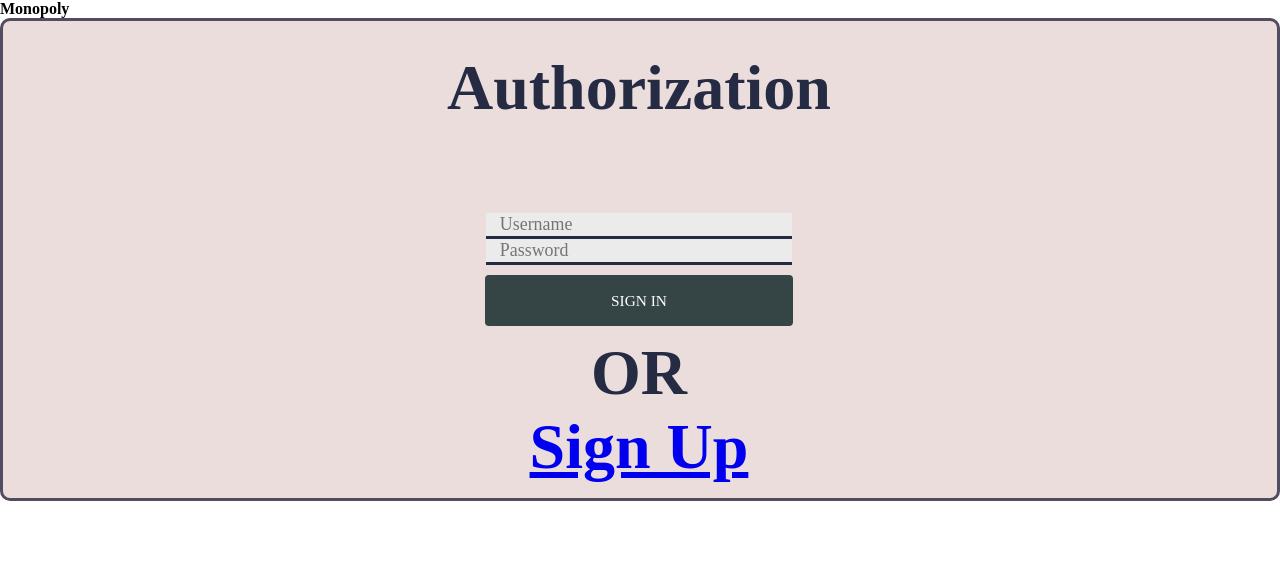
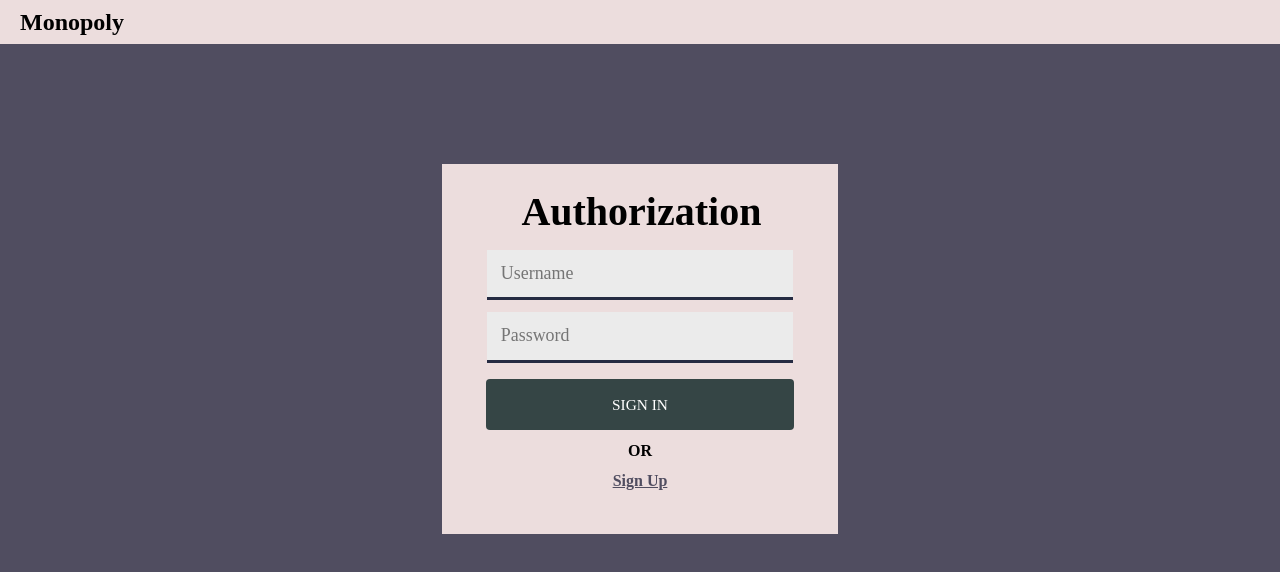
Before and after one commit to Ignat36/ITIROD, a website: page Monopoly/public/authorization.html in a window 1280 px wide. Drawn offline with Linux system fonts and the light colour scheme.

Commit message:
reg, auth

```diff
--- a/Monopoly/public/authorization.html
+++ b/Monopoly/public/authorization.html
@@ -5,21 +5,22 @@
     <link rel="stylesheet" href="css/auth.css">
     <link rel="stylesheet" href="css/global.css"/>
 </head>
-<body>
-    <header>
-        <nav>
+<body class="auth__body">
+<header class="header__nav">
+    <nav class="header__title">
         <strong>
             <b>Monopoly</b>
         </strong>
     </nav>
 </header>
 <main class="page-signin__main">
-        <section class="main__auth-data">
+    <div class="auth__main_div">
+        <section class="auth-data__section">
             <header class="auth-data__header">
                 <b>Authorization</b>
             </header>
             <main class="auth-data__main">
-                <form class="main__form" action="index.html" method="get" id="authForm" name="signin">
+                <form class="main__form" action="index.html" method="get" id="regiForm" name="signup">
                     <input
                             class="form__input-field"
                             id="username"
@@ -37,12 +38,11 @@
                         <b class="submit-btn__text">Sign In</b>
                     </button>
                     <strong><b>OR</b></strong>
-                    <a class="form__redirect-btn" href="registration.html">
-                        <b class="redirect-btn__text">Sign Up</b>
-                    </a>
+                    <a href="registration.html" class="ref-text">Sign Up</a>
                 </form>
             </main>
         </section>
+    </div>
 </main>
 </body>
 </html>
--- a/Monopoly/public/css/auth.css
+++ b/Monopoly/public/css/auth.css
@@ -1,99 +1,46 @@
-/*Page-Signup*/
-.page-authorization-wrapper {
-    position: relative;
-    background-color: var(--color-loght);
-    width: 100%;
-    overflow: hidden;
-    display: flex;
-    flex-direction: column;
-    padding: var(--padding-11xs) 0.31rem;
-    box-sizing: border-box;
-    align-items: flex-end;
-    justify-content: flex-end;
-    text-align: center;
-    font-size: 2.25rem;
-    color: var(--color-dark);
-    font-family: var(--paragraph);
+
+.auth__body {
+    background-color: #504D60;
 }
 
-.page-signin {
-    align-self: stretch;
+.auth-data__main {
     display: flex;
-    flex-direction: column;
+    justify-content: center;
     align-items: center;
-    justify-content: center;
-    gap: 3.71rem;
+    height: 100%;
+    padding: 10px;
 }
 
-/*Page-Signup__Header*/
-.page-signin__header {
+.auth-data__header {
+    display: flex;
+    justify-content: space-between;
+    align-items: center;
     flex-direction: column;
-    justify-content: center;
-    text-align: left;
-    color: var(--text-color);
+    white-space: nowrap;
+    font-weight: bold;
+    margin-right: 10px;
+    font-size: 5vh;
+    padding-left: 1vw;
 }
 
-.page-signin__header,
-.page-signin__header__content {
-    align-self: stretch;
-    display: flex;
-    align-items: center;
-}
-
-.page-signin__header__content {
-    overflow: hidden;
-    flex-direction: row;
-    padding: 1rem 8.5rem;
-    justify-content: space-between;
-}
 
 /*Page-Signup__Main*/
 .page-signin__main {
-    height: 26.2125rem;
-    display: flex;
-    flex-direction: row;
+    justify-content: center;
     align-items: center;
-    align-self: stretch;
-    border-radius: var(--br-3xs);
-    background-color: var(--color-loght);
-    border: 3px solid var(--color-dark);
-    padding: var(--padding-10xl) 2.94rem var(--padding-10xl) 2.81rem;
-    justify-content: center;
-    gap: 7.88rem;
-    font-size: 1.56rem;
+    height: 100%;
+    padding: 15vh;
 }
 
-/*Page-Signup__Footer*/
-.page-signin__footer {
-    align-self: stretch;
-    display: flex;
-    flex-direction: row;
-    align-items: flex-start;
-    justify-content: space-between;
-    font-size: var(--font-size-xl);
+.auth-data__section {
+    background-color: #ECDDDD;
+    width: fit-content;
+    border: 3vh solid #ECDDDD;
 }
 
-/*Mobile version styles*/
-@media screen and (max-width: 1325px) {
-    .page-signin__header__content {
-        flex-direction: column;
-        gap: 0.94rem;
-        align-items: center;
-        justify-content: center;
-    }
-
-    .page-signin__header__content {
-        gap: 0.06rem;
-    }
+.auth__main_div {
+    display: flex;
+    justify-content: center;
+    align-items: center;
+    height: 100%;
 }
-
-@media screen and (max-width: 880px) {
-    #sign-in__img,
-    #footer__logo-right {
-        display: none;
-    }
-
-    .page-signin__footer {
-        display: contents;
-    }
-}
--- a/Monopoly/public/css/global.css
+++ b/Monopoly/public/css/global.css
@@ -75,6 +75,20 @@ body {
     --br-3xs: 10px;
     --br-5xl: 24px;
     --br-8xs: 5px;
+}
+
+.header__nav {
+    display: flex;
+    justify-content: space-between;
+    align-items: center;
+    background-color: #ECDDDD;
+    padding: 10px;
+    height: 3vh;
+}
+
+.header__title {
+    margin-left: 10px;
+    font-size: 3vh;
 }
 
 .paragraph {
@@ -242,15 +256,6 @@ body {
     object-fit: cover;
 }
 
-
-/*Auth Data Input*/
-.auth-data__header,
-.auth-data__main {
-    display: flex;
-    justify-items: center;
-    align-items: center;
-}
-
 .main__form {
     height: 15.96rem;
     flex-shrink: 0;
@@ -269,13 +274,9 @@ body {
     width: 18.12rem;
     height: 2.85rem;
     padding-left: 0.85rem;
+    margin: 0.3rem;
 }
 
-.form__input-file:hover,
-.form__input-file:focus {
-    color: var(--primary-color);
-    cursor: pointer;
-}
 
 .form__submit-btn {
     position: relative;
@@ -327,18 +328,6 @@ body {
     color: var(--primary-color);
 }
 
-.main__auth-data {
-    height: 26.08rem;
-    display: flex;
-    flex-direction: column;
-    align-items: center;
-    justify-content: space-between;
-    text-align: left;
-    font-size: 4rem;
-    gap: 1rem;
-    color: var(--text-color);
-    font-family: var(--paragraph);
-}
 .logo {
     position: relative;
     width: 22.75rem;
@@ -347,6 +336,19 @@ body {
     object-fit: cover;
 }
 
+.ref-text {
+    display: inline-block;
+    padding: 10px 20px;
+    border: none;
+    color: #504D60;
+    font-weight: bold;
+    cursor: pointer;
+    font-size: 2vh;
+}
+
+.ref-text:hover {
+    color: #6CCC5D;
+}
 
 
 /*Mobile version styles*/
```
Also changed, not shown: Monopoly/public/css/index.css (+0 -14 lines), Monopoly/public/index.html (+1 -1 lines), Monopoly/public/registration.html (+7 -7 lines). Lines whose indentation alone changed are shown as unchanged.
